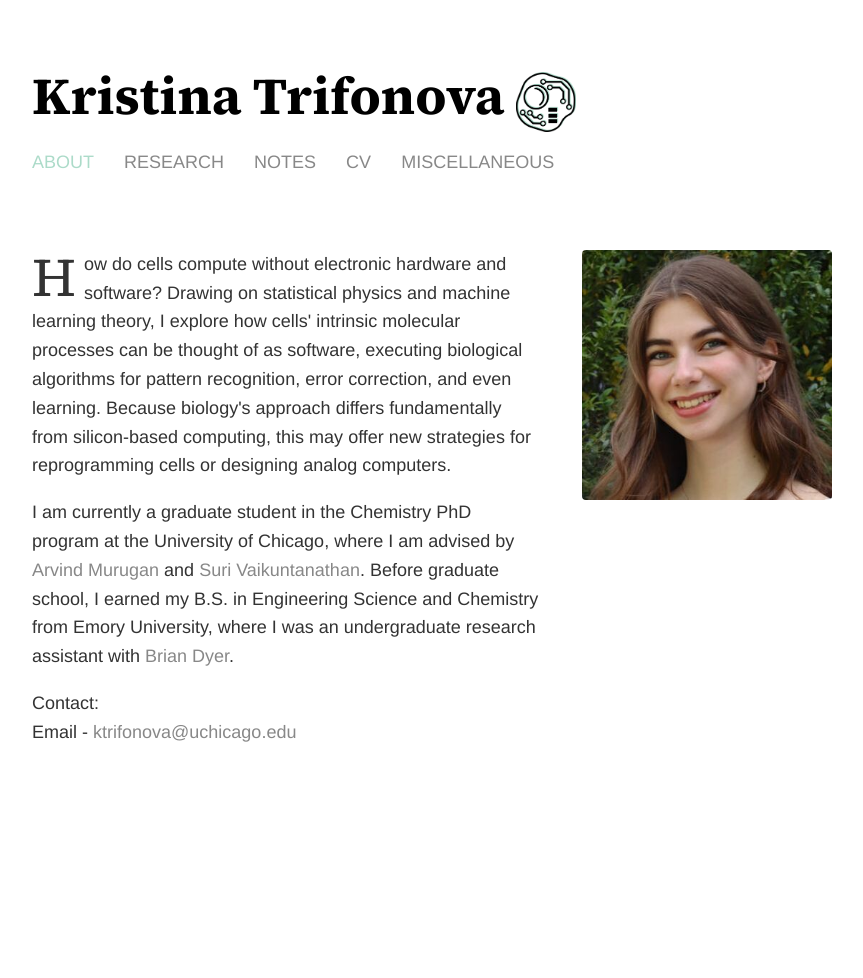
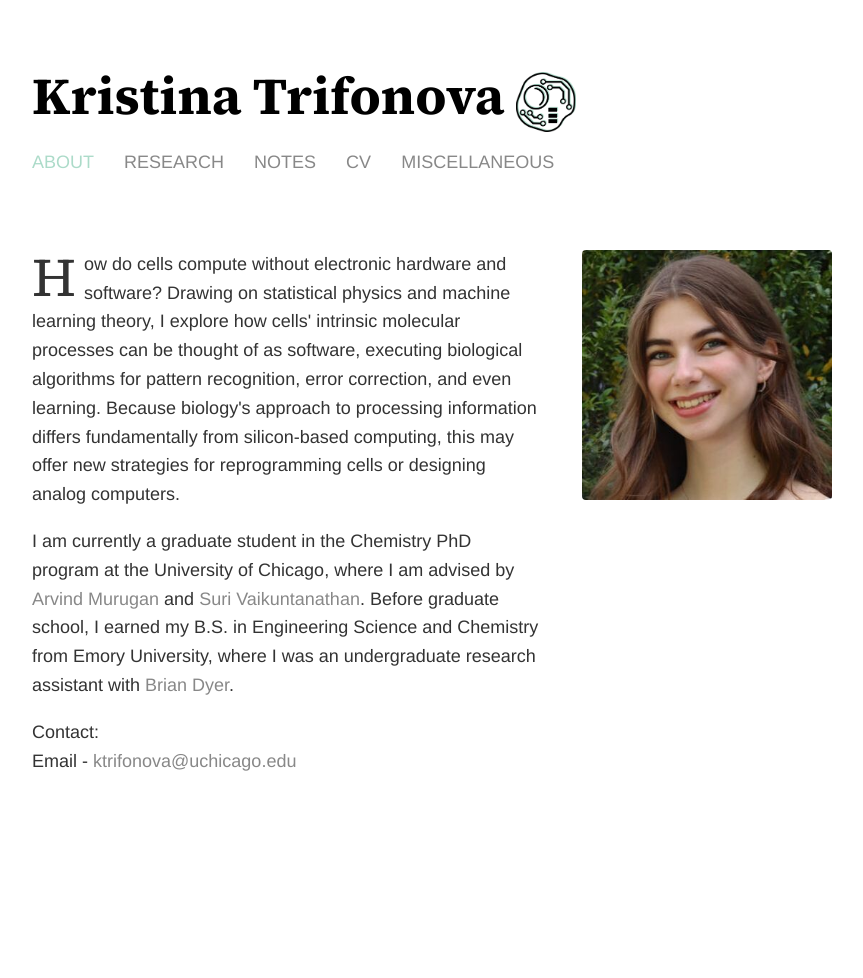
Before and after one commit to k-trifonova/k-trifonova.github.io, a Jekyll site: the page built from index.html, in a window 1280 px wide. Shown: the whole page, without its empty margins (208-1071 px from the left). Built offline with Jekyll 4.4.1, drawn with Linux system fonts in a browser that asks for light colours.

Commit message:
updated research description

```diff
--- a/index.html
+++ b/index.html
@@ -27,7 +27,7 @@ title: Kristina Trifonova | About
   <div class="about-left">
     <p class="drop-cap">
       <!-- How do biological systems do neural network-like tasks without GPUs and backpropagation? I combine ideas from statistical physics and machine learning to explore how cells might use their intrinsic molecular processes to process information, do dimensionality reduction, store memories, and learn. -->
-    	How do cells compute without electronic hardware and software? Drawing on statistical physics and machine learning theory, I explore how cells' intrinsic molecular processes can be thought of as software, executing biological algorithms for pattern recognition, error correction, and even learning. Because biology's approach differs fundamentally from silicon-based computing, this may offer new strategies for reprogramming cells or designing analog computers.
+    	How do cells compute without electronic hardware and software? Drawing on statistical physics and machine learning theory, I explore how cells' intrinsic molecular processes can be thought of as software, executing biological algorithms for pattern recognition, error correction, and even learning. Because biology's approach to processing information differs fundamentally from silicon-based computing, this may offer new strategies for reprogramming cells or designing analog computers.
 	</p>
     <p>
       I am currently a graduate student in the Chemistry PhD program at the University of Chicago, where I am advised by <a href="http://muruganlab.uchicago.edu/" target="_blank">Arvind Murugan</a> and <a href="https://vaikuntanathan-group.uchicago.edu/" target="_blank">Suri Vaikuntanathan</a>. Before graduate school, I earned my B.S. in Engineering Science and Chemistry from Emory University, where I was an undergraduate research assistant with <a href="https://scholarblogs.emory.edu/dyerlab/group/brian-dyer/" target="_blank">Brian Dyer</a>.
```
